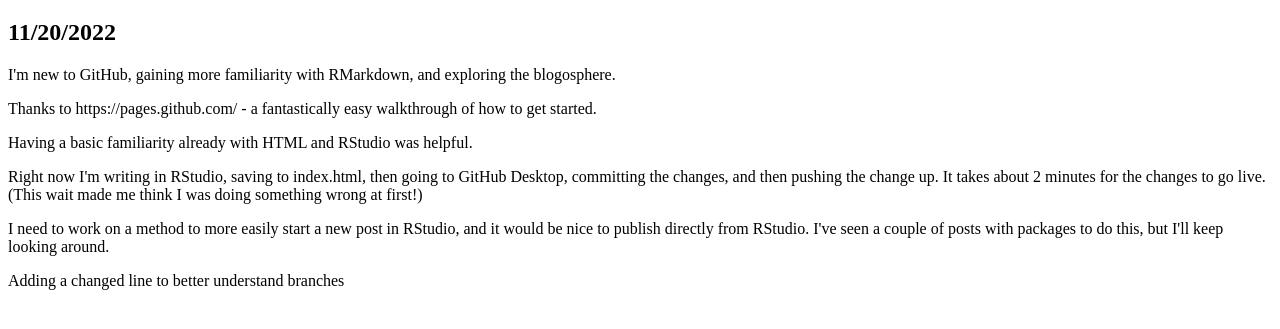
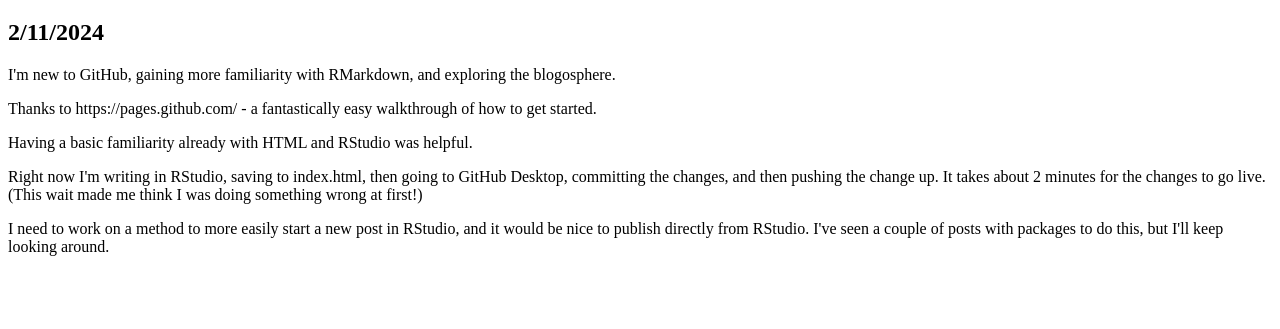
Before and after one commit to kforddive/kforddive.github.io, a plain HTML site: page index.html in a window 1280 px wide. Shown: the part 61-390 px from the top of the page. Drawn offline with Linux system fonts and the light colour scheme.

Commit message:
Update index.html

```diff
--- a/index.html
+++ b/index.html
@@ -2,12 +2,12 @@
 <html>
 <body>
 <h1>My GitHub Page</h1>
-<h2>11/20/2022</h2>
+<h2>2/11/2024</h2>
 <p>I'm new to GitHub, gaining more familiarity with RMarkdown, and exploring the blogosphere.</p>
 <p>Thanks to https://pages.github.com/ - a fantastically easy walkthrough of how to get started.</p>
 <p>Having a basic familiarity already with HTML and RStudio was helpful.</p>
 <p>Right now I'm writing in RStudio, saving to index.html, then going to GitHub Desktop, committing the changes, and then pushing the change up. It takes about 2 minutes for the changes to go live. (This wait made me think I was doing something wrong at first!)</p>
 <p>I need to work on a method to more easily start a new post in RStudio, and it would be nice to publish directly from RStudio. I've seen a couple of posts with packages to do this, but I'll keep looking around.</p>
-<p>Adding a changed line to better understand branches
+<p>
 </body>
 </html>
```
